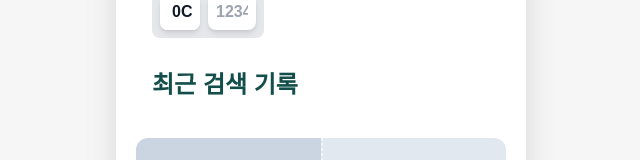
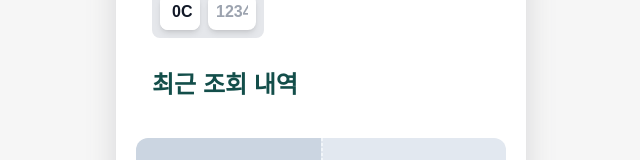
Before and after one commit to iyk2h/jubilant-goggles, a Next.js app: page / in a window 1280 px wide. Shown: the part 289-449 px from the top of the page, without its empty margins (319-959 px from the left). Built offline with nearby package versions, Linux system fonts and the light colour scheme; a web font is replaced by a local one.

Commit message:
style: 문구 수정

```diff
--- a/app/components/FlightInfo.js
+++ b/app/components/FlightInfo.js
@@ -187,7 +187,7 @@ const FlightInfo = ({ addFlight }) => {
           {history ? (
             <div className="px-4">
               <FlightHistoryLayout
-                title={"최근 검색 기록"}
+                title={"최근 조회 내역"}
                 history={history}
                 onConfirm={addFlight}
                 onClickTitle={"선택"}
```
